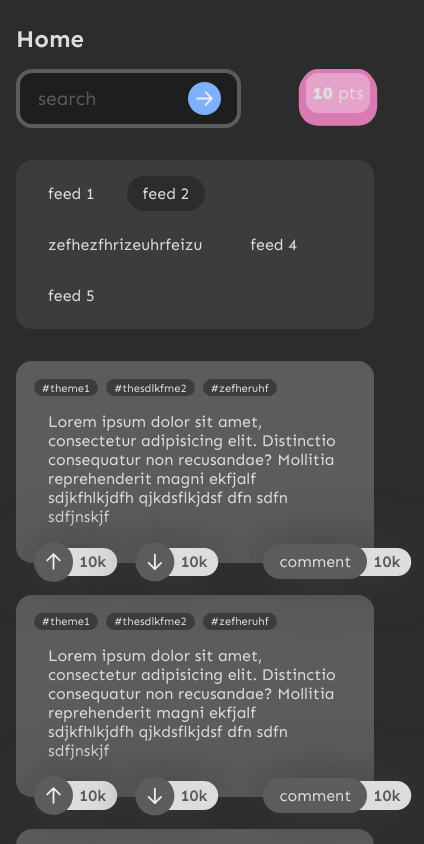
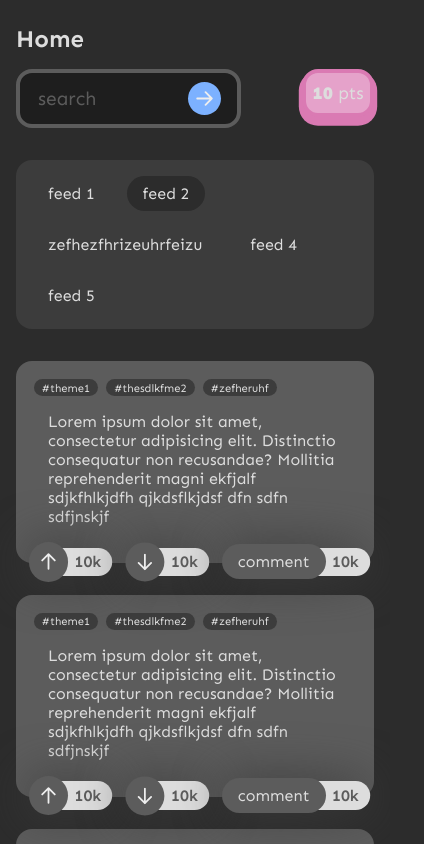
Before and after one commit to quentinvespero/kosmo_front_web, a React (Vite) app: page / in a window 390 px wide. Shown: the top 844 px of the page, 424 px wide, since content can reach past the window. Built offline with nearby package versions, Linux system fonts and the light colour scheme.

Commit message:
improved responsive a bit

```diff
--- a/src/style/index.scss
+++ b/src/style/index.scss
@@ -30,4 +30,7 @@
 // screens
 
     // home
-    @import './screens/home.scss'
+    @import './screens/home.scss';
+
+// responsive - Have to insert it at the end so it can bypass the eventual previous rules
+@import './responsiveRules.scss';
--- /dev/null
+++ b/src/style/responsiveRules.scss
@@ -0,0 +1,8 @@
+@media screen and (max-width:500px) {
+    .commentElements{
+        margin-left: 0rem;
+    }
+    .upDownVoteElements{
+        margin-left: 0rem;
+    }
+}
```
